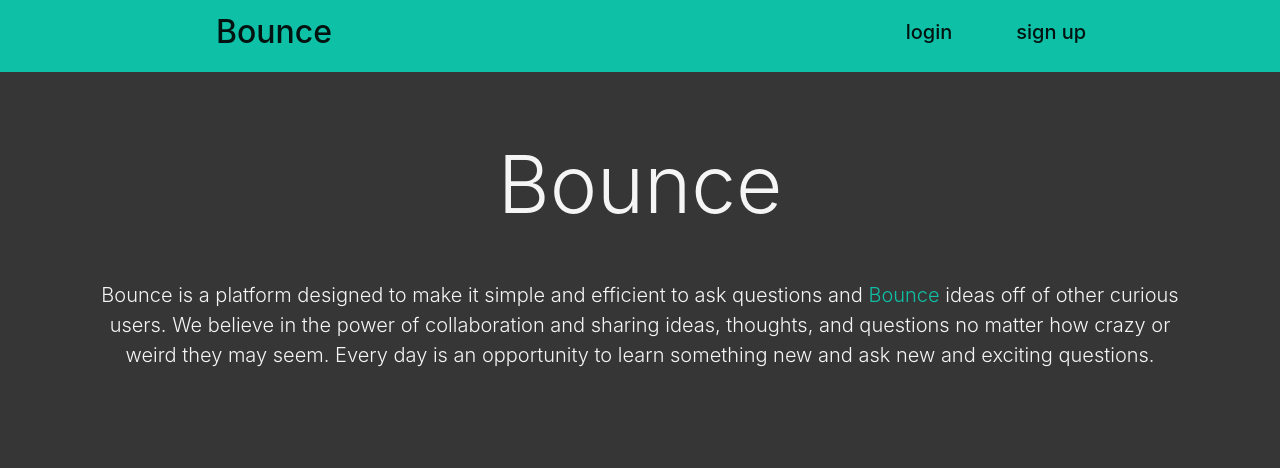
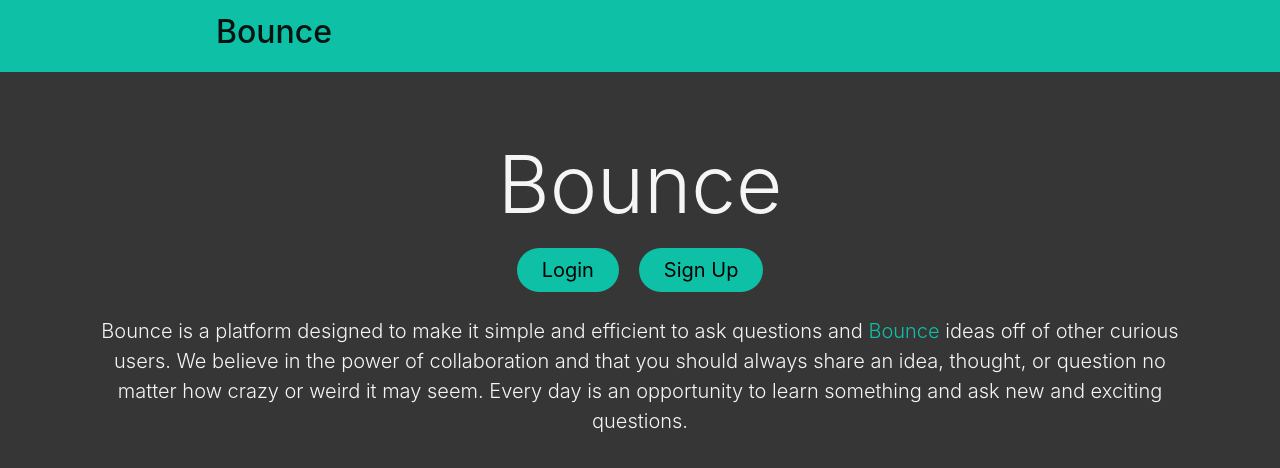
Before and after one commit to AtifAShaikh/Question-Answer-Website, a React (Create React App) app in the folder client/: page / in a window 1280 px wide. Shown: the top 468 px of the page. Built offline with nearby package versions, Linux system fonts and the light colour scheme.

Commit message:
landing page is now ui ready

```diff
--- a/client/public/index.html
+++ b/client/public/index.html
@@ -16,6 +16,10 @@
     You need to enable JavaScript to run this app.
   </noscript>
   <div id="root"></div>
+
+  <script src="https://code.jquery.com/jquery-3.3.1.slim.min.js" integrity="sha384-q8i/X+965DzO0rT7abK41JStQIAqVgRVzpbzo5smXKp4YfRvH+8abtTE1Pi6jizo" crossorigin="anonymous"></script>
+<script src="https://cdnjs.cloudflare.com/ajax/libs/popper.js/1.14.7/umd/popper.min.js" integrity="sha384-UO2eT0CpHqdSJQ6hJty5KVphtPhzWj9WO1clHTMGa3JDZwrnQq4sF86dIHNDz0W1" crossorigin="anonymous"></script>
+<script src="https://stackpath.bootstrapcdn.com/bootstrap/4.3.1/js/bootstrap.min.js" integrity="sha384-JjSmVgyd0p3pXB1rRibZUAYoIIy6OrQ6VrjIEaFf/nJGzIxFDsf4x0xIM+B07jRM" crossorigin="anonymous"></script>
 </body>
 
 </html>
--- a/client/src/pages/Landing/LandingComponents/LandingJumbo/index.js
+++ b/client/src/pages/Landing/LandingComponents/LandingJumbo/index.js
@@ -1,15 +1,22 @@
 import React from "react";
 import "./style.css";
+import LoginButton from '../LoginButton';
+import SignupButton from '../SignupButton';
 
 function LandingJumbo() {
   return (
     <div className="jumbotron jumbotron-fluid">
   <div className="container d-flex justify-content-center align-item-center flex-column">
-    <h1 className="display-4 text-center mb-5 title">Bounce</h1>
+    <h1 className="display-4 text-center mb-3 title">Bounce</h1>
+    <div className="row justify-content-md-center mb-4">
+    <LoginButton></LoginButton>
+    <SignupButton></SignupButton>
+    </div>
+
     <p className="lead text-center">
         Bounce is a platform designed to make it simple and efficient to ask questions and <span className="bounce">Bounce</span> ideas off of other curious users.
-        We believe in the power of collaboration and sharing ideas, thoughts, and questions no matter how crazy or weird they may seem.
-        Every day is an opportunity to learn something new and ask new and exciting questions.
+        We believe in the power of collaboration and that you should always share an idea, thought, or question no matter how crazy or weird it may seem.
+        Every day is an opportunity to learn something and ask new and exciting questions.
     </p>
   </div>
 </div>
--- a/client/src/pages/Landing/LandingComponents/LandingNav/index.js
+++ b/client/src/pages/Landing/LandingComponents/LandingNav/index.js
@@ -9,14 +9,14 @@ function LandingNav() {
     <span className="navbar-toggler-icon"></span>
   </button>
   <div className="collapse navbar-collapse " id="navbarNav">
-    <ul className="navbar-nav links">
+    {/* <ul className="navbar-nav links">
       <li className="nav-item active">
         <a className="nav-link" href="#"><h5>login</h5></a>
       </li>
       <li className="nav-item active signup">
         <a className="nav-link" href="#"><h5>sign up</h5></a>
       </li>
-    </ul>
+    </ul> */}
   </div>
 </nav>
   );
--- /dev/null
+++ b/client/src/pages/Landing/LandingComponents/LoginButton/index.js
@@ -0,0 +1,10 @@
+import React from "react";
+import "./style.css";
+
+function LoginButton() {
+  return (
+    <button type="button" className="btn btn-primary butt" data-toggle="modal" data-target=".login">Login</button>
+  );
+}
+
+export default LoginButton;
--- /dev/null
+++ b/client/src/pages/Landing/LandingComponents/LoginButton/style.css
@@ -0,0 +1,17 @@
+.butt{
+    background-color: #0ec0a6;
+    border: none;
+    color: black;
+    font-size: 20px;
+    padding: 7px 25px;
+    border-radius: 25px;
+    margin: 0 20px;
+}
+
+.butt:hover{
+    background-color: #00d6b6;
+}
+
+.butt:focus{
+    border: none;
+}
--- /dev/null
+++ b/client/src/pages/Landing/LandingComponents/LoginModal/index.js
@@ -0,0 +1,64 @@
+import React, { useState, useEffect } from "react";
+import "./style.css";
+
+function LoginModal() {
+
+  const [loginInputState, setLoginInputState] = useState({
+    password: '',
+    email: '',
+  });
+
+  const loginUser = (e) => {
+    e.preventDefault();
+    console.log('attempting login with credentials');
+    console.log(loginInputState);
+  }
+
+  useEffect(() => {
+    //Display the value in the console. Initially it is empty.
+    // console.log(loginInputState);
+    //useEffect will trigger when the state changes.
+  }, [loginInputState]);
+
+  return (
+    <div className="modal fade bd-example-modal-lg login" tabIndex="-1" role="dialog" aria-labelledby="myLargeModalLabel" aria-hidden="true">
+  <div className="modal-dialog modal-lg">
+    <div className="modal-content loginBody">
+      <div className="d-flex justify-content-center align-items-center flex-column">
+        <h3 className="mt-3 modalTitle">Login</h3>
+        <form className="form d-flex justify-content-center align-items-center flex-column mb-1">
+          <input
+            name="firstName"
+            type="text"
+            placeholder="email"
+            className="text-center inputArea"
+            onChange={(e) => {
+              setLoginInputState({
+                ...loginInputState,
+                email: e.target.value
+              })
+            }}
+          />
+          <input
+            name="lastName"
+            type="text"
+            placeholder="password"
+            className="text-center inputArea"
+            onChange={(e) => {
+              setLoginInputState({
+                ...loginInputState,
+                password: e.target.value
+              })
+            }}
+          />
+          <button onClick={loginUser} className="butt mb-3 mt-2">Submit</button>
+        </form>
+
+      </div>
+    </div>
+  </div>
+</div>
+  );
+}
+
+export default LoginModal;
--- /dev/null
+++ b/client/src/pages/Landing/LandingComponents/LoginModal/style.css
@@ -0,0 +1,36 @@
+.loginBody{
+    background-color: #363636;
+    color: whitesmoke;
+}
+
+.modalTitle{
+    color: #0ec0a6;
+}
+
+.inputArea{
+    font-size: 20px;
+    width: 300px;
+    border-radius: 20px;
+    border: none;
+    padding:5px;
+    margin: 10px 0px;
+
+}
+
+.butt{
+    background-color: #0ec0a6;
+    border: none;
+    color: black;
+    font-size: 20px;
+    padding: 7px 25px;
+    border-radius: 25px;
+    margin: 0 10px;
+}
+
+.butt:hover{
+    background-color: #00d6b6;
+}
+
+.butt:focus{
+    border: none;
+}
--- /dev/null
+++ b/client/src/pages/Landing/LandingComponents/SignupButton/index.js
@@ -0,0 +1,10 @@
+import React from "react";
+import "./style.css";
+
+function SignupButton() {
+  return (
+    <button type="button" className="btn btn-primary butt" data-toggle="modal" data-target=".signup">Sign Up</button>
+  );
+}
+
+export default SignupButton;
--- /dev/null
+++ b/client/src/pages/Landing/LandingComponents/SignupButton/style.css
@@ -0,0 +1,17 @@
+.butt{
+    background-color: #0ec0a6;
+    border: none;
+    color: black;
+    font-size: 20px;
+    padding: 7px 25px;
+    border-radius: 25px;
+    margin: 0 10px;
+}
+
+.butt:hover{
+    background-color: #00d6b6;
+}
+
+.butt:focus{
+    border: none;
+}
--- /dev/null
+++ b/client/src/pages/Landing/LandingComponents/SignupModal/index.js
@@ -0,0 +1,68 @@
+import React, { useState, useEffect } from "react";
+import "./style.css";
+
+function SignupModal() {
+
+  const [signupInputState, setSignupInputState] = useState({
+    name: '',
+    password: '',
+    email: '',
+  });
+
+  const signupUser = (e) => {
+    e.preventDefault();
+    console.log('attempting to sign up user with following info');
+    console.log(signupInputState);
+  }
+
+  return (
+    <div className="modal fade bd-example-modal-lg signup" tabIndex="-1" role="dialog" aria-labelledby="myLargeModalLabel" aria-hidden="true">
+  <div className="modal-dialog modal-lg">
+    <div className="modal-content signupBody d-flex justify-content-center align-items-center flex-column mb-1">
+    <h3 className="mt-3 modalTitle">Sign Up</h3>
+        <form className="form d-flex justify-content-center align-items-center flex-column mb-1">
+        <input
+            name="firstName"
+            type="text"
+            placeholder="username"
+            className="text-center inputArea"
+            onChange={(e) => {
+              setSignupInputState({
+                ...signupInputState,
+                name: e.target.value
+              })
+            }}
+          />
+          <input
+            name="firstName"
+            type="text"
+            placeholder="email"
+            className="text-center inputArea"
+            onChange={(e) => {
+              setSignupInputState({
+                ...signupInputState,
+                email: e.target.value
+              })
+            }}
+          />
+          <input
+            name="lastName"
+            type="text"
+            placeholder="password"
+            className="text-center inputArea"
+            onChange={(e) => {
+              setSignupInputState({
+                ...signupInputState,
+                password: e.target.value
+              })
+            }}
+          />
+          <button className="butt mb-3 mt-2" onClick={signupUser}>Submit</button>
+        </form>
+    </div>
+  </div>
+</div>
+  );
+}
+
+export default SignupModal;
--- /dev/null
+++ b/client/src/pages/Landing/LandingComponents/SignupModal/style.css
@@ -0,0 +1,36 @@
+.signupBody{
+    background-color: #363636;
+    color: whitesmoke;
+}
+
+.modalTitle{
+    color: #0ec0a6;
+}
+
+.inputArea{
+    font-size: 20px;
+    width: 300px;
+    border-radius: 20px;
+    border: none;
+    padding:5px;
+    margin: 10px 0px;
+
+}
+
+.butt{
+    background-color: #0ec0a6;
+    border: none;
+    color: black;
+    font-size: 20px;
+    padding: 7px 25px;
+    border-radius: 25px;
+    margin: 0 10px;
+}
+
+.butt:hover{
+    background-color: #00d6b6;
+}
+
+.butt:focus{
+    border: none;
+}
--- a/client/src/pages/Landing/index.js
+++ b/client/src/pages/Landing/index.js
@@ -1,6 +1,8 @@
 import React, { useState, useEffect } from "react";
 import LandingNav from "./LandingComponents/LandingNav";
 import LandingJumbo from './LandingComponents/LandingJumbo';
+import SignupModal from './LandingComponents/SignupModal';
+import LoginModal from './LandingComponents/LoginModal';
 import './style.css';
 
 
@@ -11,6 +13,8 @@ function Landing() {
         <div className="container">
           <LandingJumbo></LandingJumbo>
         </div>
+        <SignupModal></SignupModal>
+        <LoginModal></LoginModal>
       </div>
     );
   }
```
